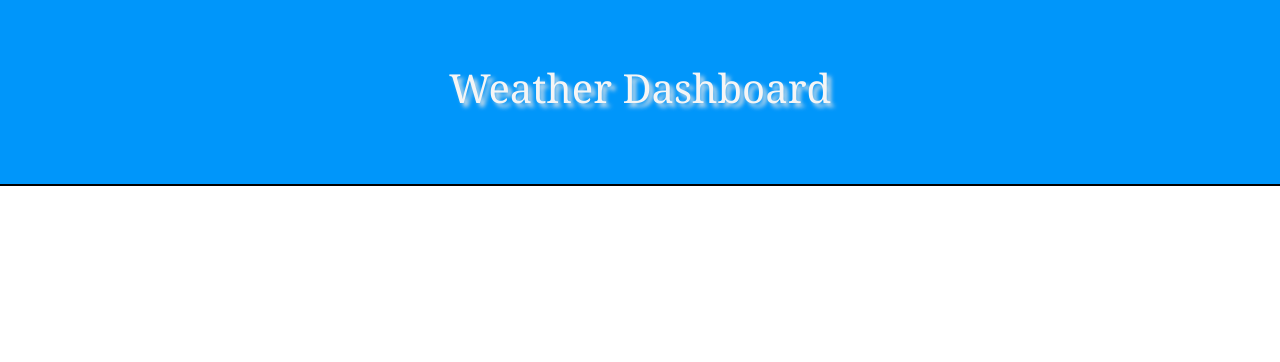
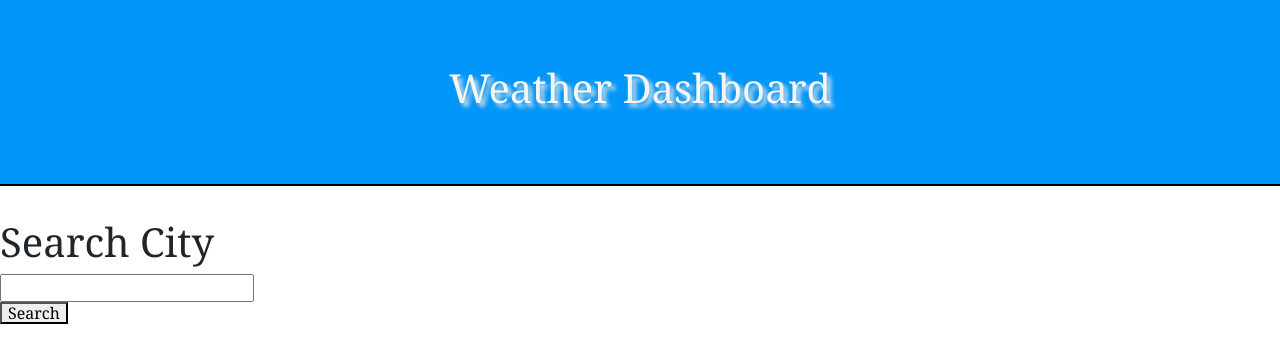
Before and after one commit to K3yuli/weather-dashboard, a plain HTML site: page index.html in a window 1280 px wide. Drawn offline with nearby package versions, Linux system fonts and the light colour scheme.

Commit message:
search section html code

```diff
--- a/index.html
+++ b/index.html
@@ -29,7 +29,16 @@
     <!-- jumbotron ends (top section ends) -->
 
     <!-- search section -->
-
+    <section>
+      <div>
+        <h1>Search City</h1>
+        <input type="text" />
+      </div>
+      <div>
+        <button>Search</button>
+      </div>
+      <div></div>
+    </section>
     <!-- section to display the city searched -->
 
     <!-- 5-day forecast section -->
```
Also changed, not shown: 1 other file.
